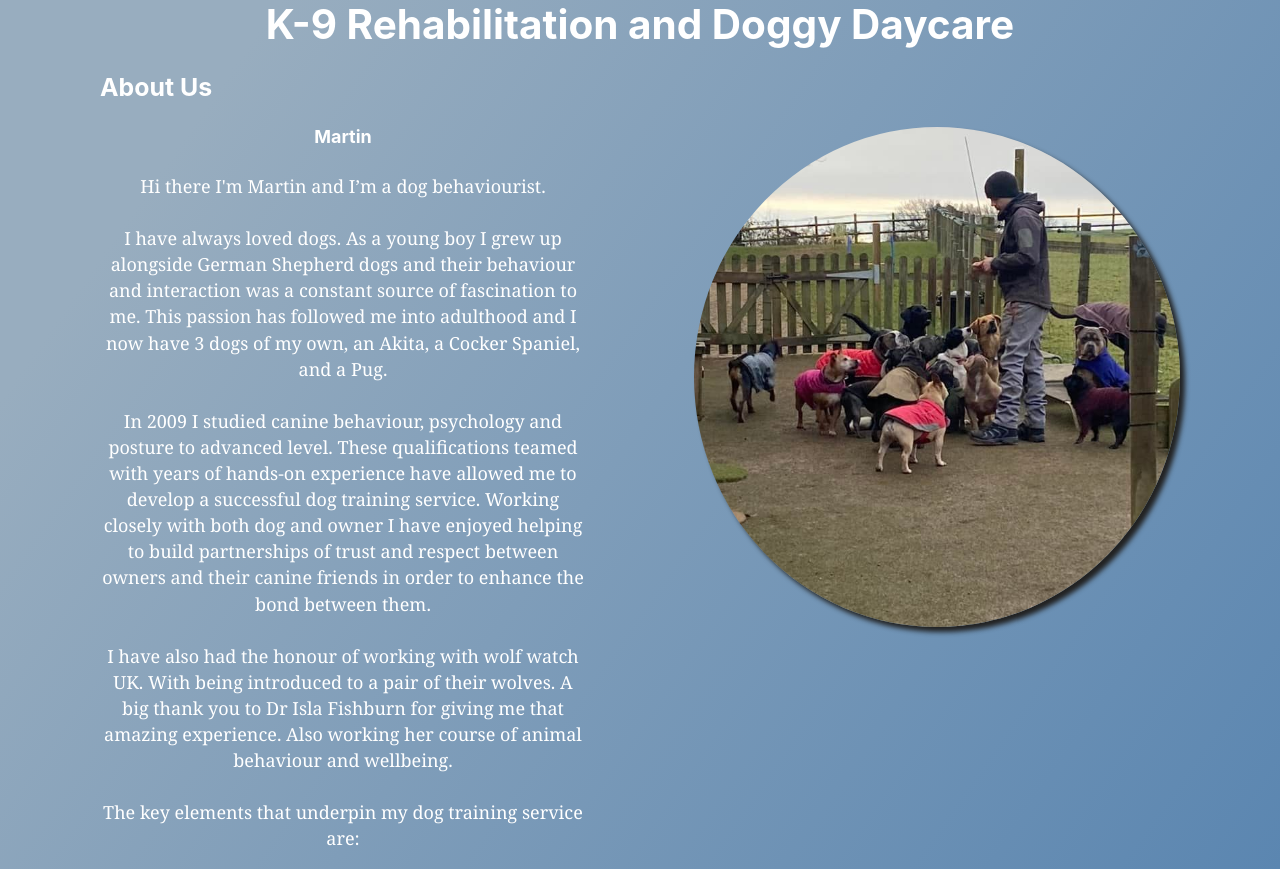
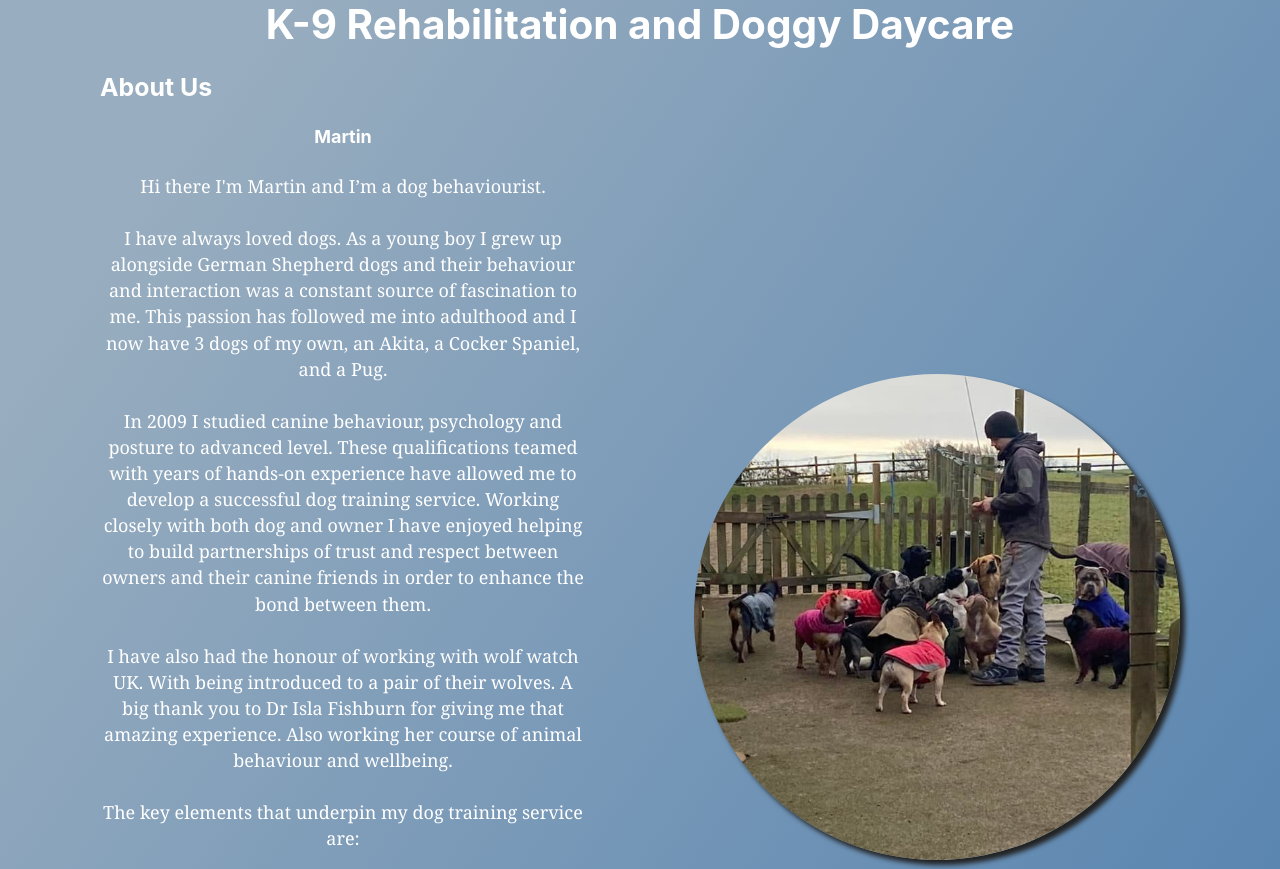
Before and after one commit to dannyr22/canine-rehab, a Gatsby site: page / in a window 1280 px wide. Shown: the part 996-1865 px from the top of the page. Built offline with nearby package versions, Linux system fonts and the light colour scheme; Gatsby itself is replaced by a stand-in of ours.

Commit message:
added image ratios

```diff
--- a/src/pages/index.js
+++ b/src/pages/index.js
@@ -100,7 +100,9 @@ const IndexPage = () => {
                 </div>
               </div>
               <div className="main--about_image-container">
-                <img src={martinImage} alt="martin" />
+                <div className="main--about_image-wrapper">
+                  <img src={martinImage} alt="martin" />
+                </div>
               </div>
             </div>
             <div className="main--about_person">
@@ -145,7 +147,9 @@ const IndexPage = () => {
                 </div>
               </div>
               <div className="main--about_image-container">
-                <img src={saphImage} alt="saph" />
+                <div className="main--about_image-wrapper">
+                  <img src={saphImage} alt="saph" />
+                </div>
               </div>
             </div>
           </div>
--- a/src/styles/global.css
+++ b/src/styles/global.css
@@ -87,13 +87,19 @@
 }
 
 .main--about_image-container {
-  /* width: 100px;
-  height: 100px; */
+  display: flex;
+  align-items: center;
+  justify-content: center;
+}
+
+.main--about_image-wrapper {
+  aspect-ratio: 1 / 1;
+  width: 80%;
 }
 
 .main--about_image-container img {
-  width: 500px;
-  height: 500px;
+  width: 100%;
+  height: 100%;
   border-radius: 50%;
   object-fit: cover;
   box-shadow: 5px 5px 5px rgb(34, 34, 34);
@@ -122,6 +128,9 @@
     height: 40rem;
     margin-bottom: 2rem;
   }
+  .main--about_image-wrapper {
+    width: 100%;
+  }
 }
 /* Stories --------------------------  */
 
```
